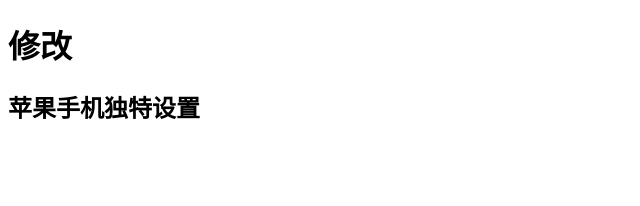
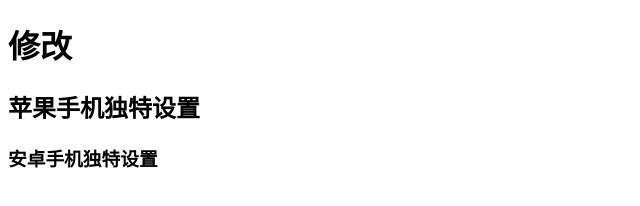
Before and after one commit to CestcaVision/git_test, a plain HTML site: page index.html in a window 1280 px wide. Shown: the whole page, without its empty margins (0-640 px from the left). Drawn offline with Linux system fonts and the light colour scheme.

Commit message:
增加android

```diff
--- a/index.html
+++ b/index.html
@@ -8,6 +8,7 @@
 <body>
  <h1>修改</h1>
  <h2>苹果手机独特设置</h2>
+ <h3>安卓手机独特设置</h3>
  <script src="main.js" charset="utf-8"></script>
 </body>
 </html>
```
